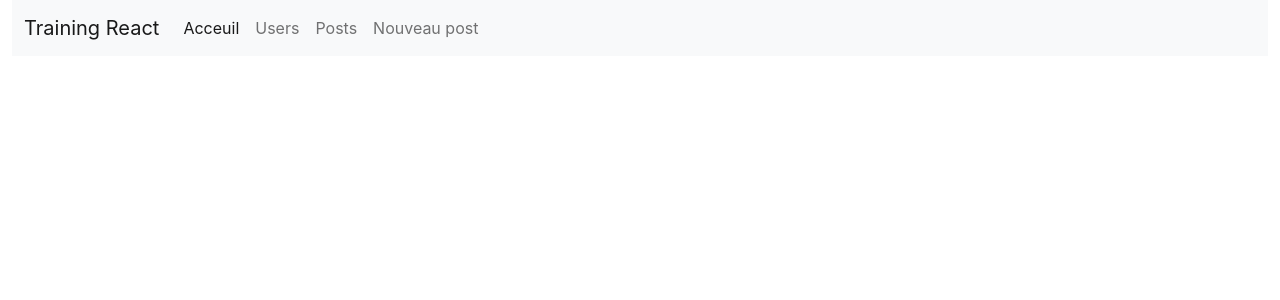
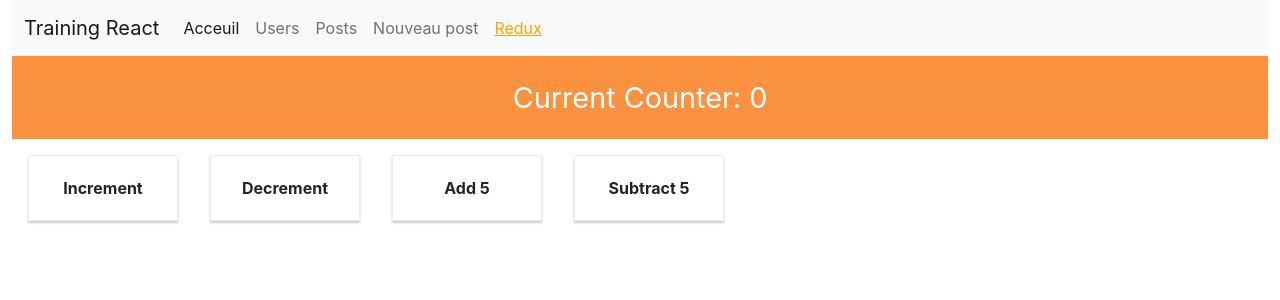
Before and after one commit to gavodagbe/react-demo-app, a React (Create React App) app: page /redux in a window 1280 px wide. Shown: the top 300 px of the page. Built offline with nearby package versions, Linux system fonts and the light colour scheme.

Commit message:
Starter redux

```diff
--- /dev/null
+++ b/src/components/CounterControl/CounterControl.css
@@ -0,0 +1,17 @@
+.CounterControl {
+    width: 150px;
+    padding: 20px;
+    box-sizing: border-box;
+    margin: 16px;
+    border: 1px solid #eee;
+    box-shadow: 0 2px 2px #ccc;
+    font-weight: bold;
+    text-align: center;
+    cursor: pointer;
+    display: inline-block;
+}
+
+.CounterControl:hover,
+.CounterControl:active {
+    background-color: #eee;
+}
--- /dev/null
+++ b/src/components/CounterControl/CounterControl.js
@@ -0,0 +1,11 @@
+import React from 'react';
+
+import './CounterControl.css';
+
+const counterControl = (props) => (
+    <div className="CounterControl" onClick={props.clicked}>
+        {props.label}
+    </div>
+);
+
+export default counterControl;
--- /dev/null
+++ b/src/components/CounterOutput/CounterOutput.css
@@ -0,0 +1,9 @@
+.CounterOutput {
+    width: 100%;
+    background-color: #fa923f;
+    color: white;
+    font-size: 1.8rem;
+    text-align: center;
+    padding: 20px 0;
+    box-sizing: border-box;
+}
--- /dev/null
+++ b/src/components/CounterOutput/CounterOutput.js
@@ -0,0 +1,11 @@
+import React from 'react';
+
+import './CounterOutput.css';
+
+const counterOutput = (props) => (
+    <div className="CounterOutput">
+        Current Counter: {props.value}
+    </div>
+);
+
+export default counterOutput;
--- /dev/null
+++ b/src/components/ui/Counter/Counter.js
@@ -0,0 +1,60 @@
+import React, { Component } from "react";
+import CounterControl from "./../../CounterControl/CounterControl";
+import CounterOutput from "./../../CounterOutput/CounterOutput";
+
+class Counter extends Component {
+  state = {
+    counter: 0,
+  };
+
+  counterChangedHandler = (action, value) => {
+    switch (action) {
+      case "inc":
+        this.setState((prevState) => {
+          return { counter: prevState.counter + 1 };
+        });
+        break;
+      case "dec":
+        this.setState((prevState) => {
+          return { counter: prevState.counter - 1 };
+        });
+        break;
+      case "add":
+        this.setState((prevState) => {
+          return { counter: prevState.counter + value };
+        });
+        break;
+      case "sub":
+        this.setState((prevState) => {
+          return { counter: prevState.counter - value };
+        });
+        break;
+    }
+  };
+
+  render() {
+    return (
+      <div>
+        <CounterOutput value={this.state.counter} />
+        <CounterControl
+          label="Increment"
+          clicked={() => this.counterChangedHandler("inc")}
+        />
+        <CounterControl
+          label="Decrement"
+          clicked={() => this.counterChangedHandler("dec")}
+        />
+        <CounterControl
+          label="Add 5"
+          clicked={() => this.counterChangedHandler("add", 5)}
+        />
+        <CounterControl
+          label="Subtract 5"
+          clicked={() => this.counterChangedHandler("sub", 5)}
+        />
+      </div>
+    );
+  }
+}
+
+export default Counter;
--- a/src/components/ui/Navigation/Navigation.js
+++ b/src/components/ui/Navigation/Navigation.js
@@ -4,6 +4,7 @@ import UserAdmin from "./../../container/UserAdmin/UserAdmin";
 import NewPost from "./../Blog/NewPost/NewPost";
 import Posts from "./../Blog/Posts/Posts";
 import FullPost from "./../../ui/Blog/FullPost/FullPost";
+import Counter from "./../Counter/Counter";
 
 const Navigation = (props) => {
   return (
@@ -63,6 +64,15 @@ const Navigation = (props) => {
                   Nouveau post
                 </NavLink>
               </li>
+              <li className="nav-item">
+                <NavLink
+                  className="nav-link"
+                  to="/redux"
+                  activeClassName="my-active"
+                >
+                  Redux
+                </NavLink>
+              </li>
             </ul>
           </div>
         </div>
@@ -73,6 +83,7 @@ const Navigation = (props) => {
         <Route component={UserAdmin} path="/users" />
         <Route path="/new-post" component={NewPost} />
         <Route path="/posts" component={Posts} />
+        <Route path="/redux" component={Counter} />
         {/*<Route path="/posts/:id" component={FullPost} />*/}
         {/*<Redirect from="/" to="/posts" />*/}
       </Switch>
```
Also changed, not shown: 2 other files (tests, documents, lock files or other folders).
